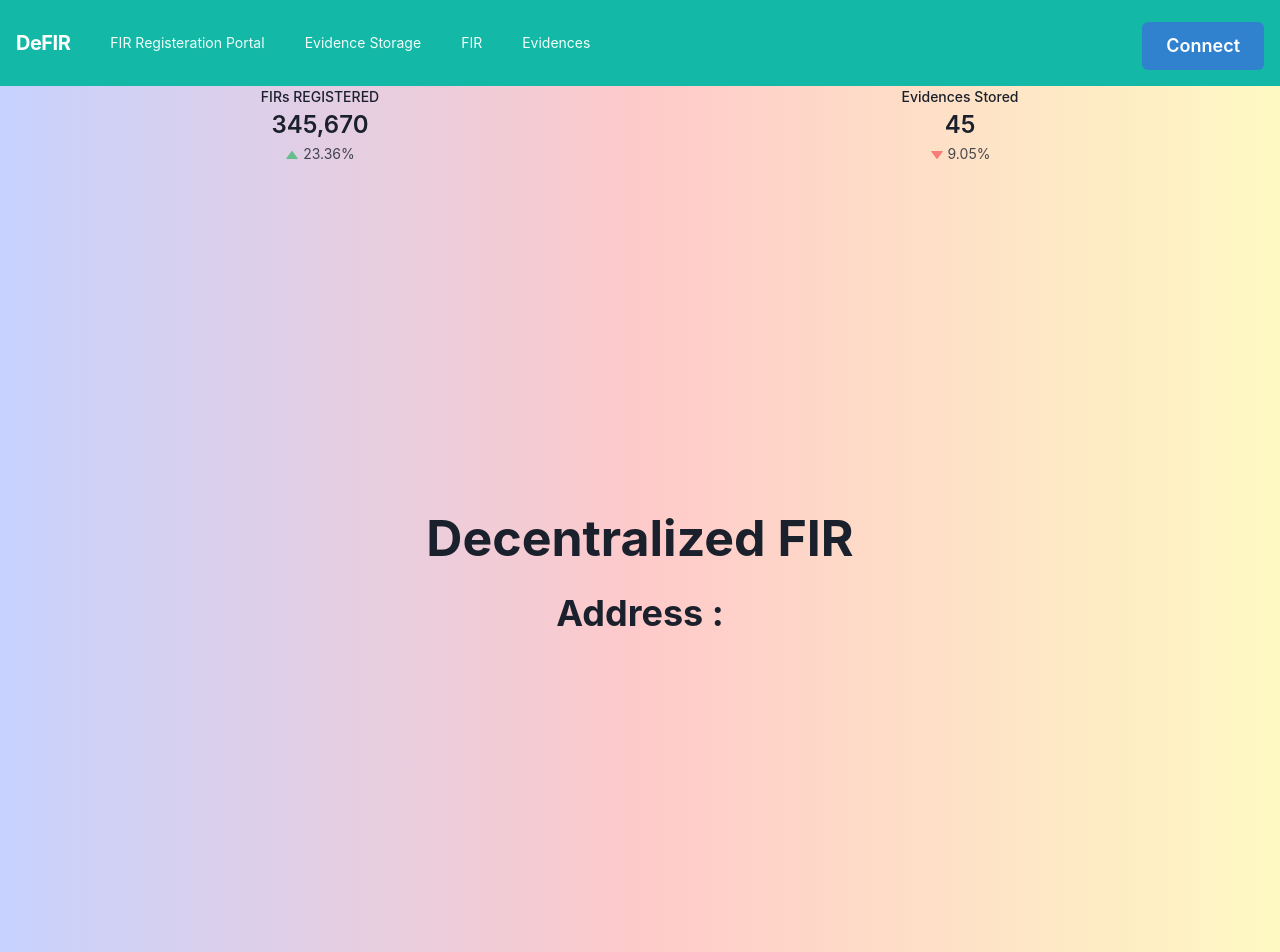
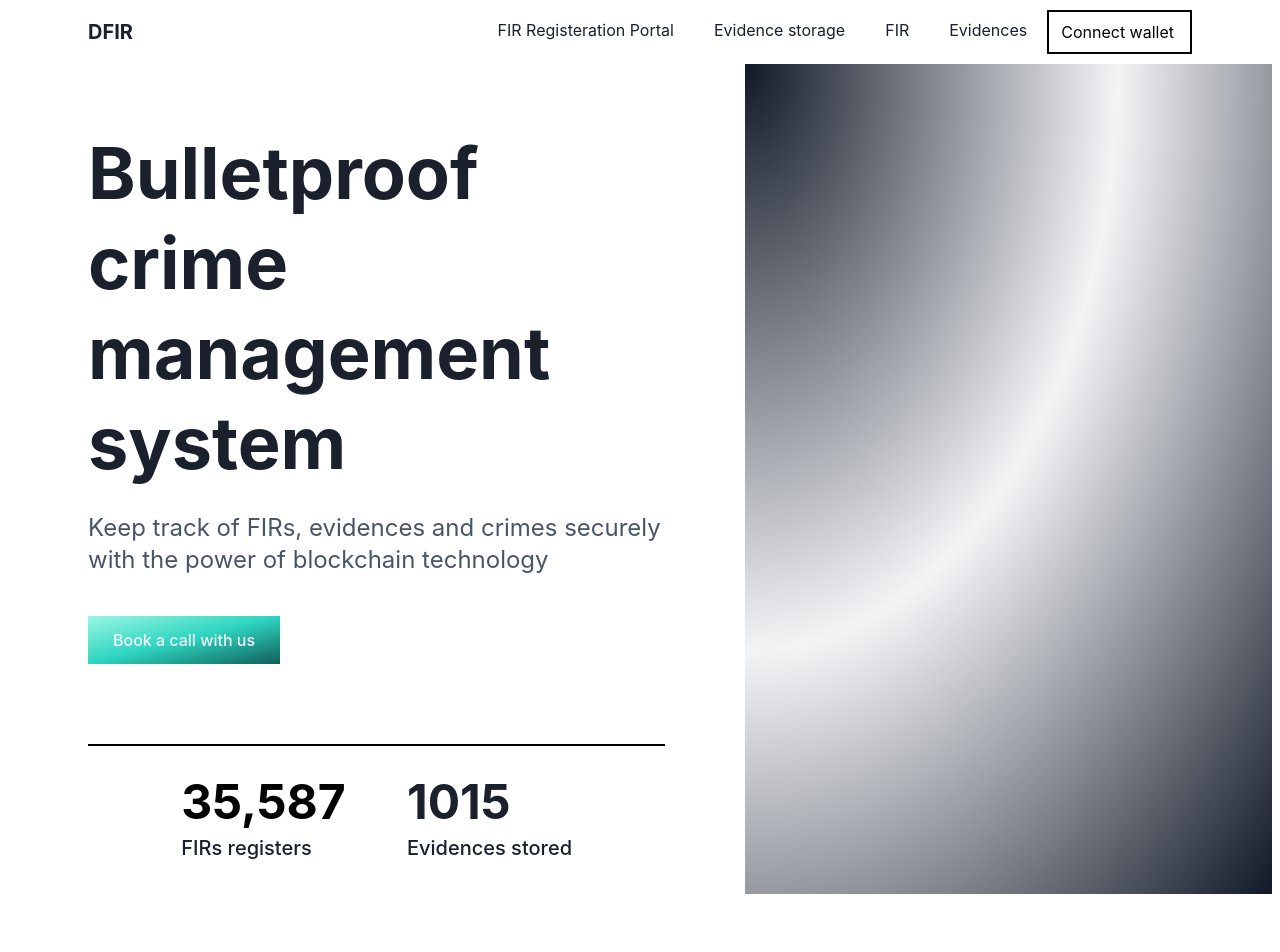
Before and after one commit to abelzach/Decentralised-FIR-system, a Next.js app in the folder packages/next-app/: page / in a window 1280 px wide. Shown: the top 952 px of the page. After the commit the page ends 894 px from the top, so only its background shows below. Built offline with nearby package versions, Linux system fonts and the light colour scheme; what @rainbow-me/rainbowkit, wagmi would draw is missing.

Commit message:
Added landing page styling

```diff
--- a/packages/next-app/pages/index.tsx
+++ b/packages/next-app/pages/index.tsx
@@ -74,23 +74,23 @@ const Home: NextPage = () => {
   // }
 
   return (
-    <>
-    <nav className="flex items-center justify-between flex-wrap bg-teal-500 p-4">
-      <div className="flex items-center flex-shrink-0 text-white mr-10">
-        <span className="font-bold text-xl tracking-tight">DeFIR</span>
+    <div className='px-2 font-inter'>
+    {/* <nav classNameName="flex items-center justify-between flex-wrap bg-teal-500 p-4">
+      <div classNameName="flex items-center flex-shrink-0 text-white mr-10">
+        <span classNameName="font-bold text-xl tracking-tight">DeFIR</span>
       </div>
-      <div className="w-full block flex-grow lg:flex lg:items-center lg:w-auto">
-        <div className="text-sm lg:flex-grow">
-          <a href="/fir" className="block mt-4 lg:inline-block lg:mt-0 text-teal-50 hover:text-white mr-10">
+      <div classNameName="w-full block flex-grow lg:flex lg:items-center lg:w-auto">
+        <div classNameName="text-sm lg:flex-grow">
+          <a href="/fir" classNameName="block mt-4 lg:inline-block lg:mt-0 text-teal-50 hover:text-white mr-10">
             FIR Registeration Portal
           </a>
-          <a href="/evidence" className="block mt-4 lg:inline-block lg:mt-0 text-teal-50 hover:text-white mr-10">
+          <a href="/evidence" classNameName="block mt-4 lg:inline-block lg:mt-0 text-teal-50 hover:text-white mr-10">
             Evidence Storage
           </a>
-          <a href="/firCards" className="block mt-4 lg:inline-block lg:mt-0 text-teal-50 hover:text-white  mr-10">
+          <a href="/firCards" classNameName="block mt-4 lg:inline-block lg:mt-0 text-teal-50 hover:text-white  mr-10">
             FIR
           </a>
-          <a href="/evidenceCards" className="block mt-4 lg:inline-block lg:mt-0 text-teal-50 hover:text-white  mr-10">
+          <a href="/evidenceCards" classNameName="block mt-4 lg:inline-block lg:mt-0 text-teal-50 hover:text-white  mr-10">
             Evidences
           </a>
         </div>
@@ -100,7 +100,7 @@ const Home: NextPage = () => {
       </div>
     </nav>
 
-    <div className="h-27 bg-gradient-to-r from-indigo-200 via-red-200 to-yellow-100">
+    <div classNameName="h-27 bg-gradient-to-r from-indigo-200 via-red-200 to-yellow-100">
 
     <center>
     <StatGroup>
@@ -125,28 +125,100 @@ const Home: NextPage = () => {
     </center>
 
 
-      <main className={styles.main}>
+      <main classNameName={styles.main}>
 
       <Heading size='lg' fontSize='50px'>
         Decentralized FIR
       </Heading>
-        <br/>
+        <br/> */}
 
         {/* <Link href="/fir">FIR REGISTERATION PORTAL</Link> */}
         {/* <Link href="/evidence">Evidence Storage</Link> */}
         {/* <Link href="/evidenceCards">Evidence Cards</Link> */}
 
-        <Heading noOfLines={1}>
+        {/* <Heading noOfLines={1}>
           Address : {walletAddress}
         </Heading>
       </main>
 
-      <footer className={styles.footer}>
+      <footer classNameName={styles.footer}>
         <p>Decentralized FIR system - Main project</p>
       </footer>
+    </div> */}
+
+<nav className="sm:px-4 py-2.5 opacity-100">
+  <div className="container flex px-16 flex-wrap items-center justify-between mx-auto">
+    <a href="/" className="flex items-center">
+        <span className="self-center text-xl font-bold whitespace-nowrap dark:text-black">DFIR</span>
+    </a>
+    <div className="hidden w-full md:block md:w-auto" id="navbar-default">
+      <ul className="flex flex-row">
+      <li className='mt-2'>
+      <a href="/fir" className="mx-5 my-5">
+            FIR Registeration Portal
+      </a>
+      </li>
+      <li className='mt-2'>
+          <a href="/evidence" className="mx-5 my-5">
+                Evidence storage
+          </a>
+          </li>
+          <li className='mt-2'>
+          <a href="/firCards" className="mx-5 my-5">
+                FIR
+          </a>
+          </li>
+          <li className='mt-2'>
+          <a href="/evidenceCards" className="mx-5 my-5">
+                Evidences
+          </a>
+          </li>
+        <li>
+          <button onClick={requestAccount} className="block py-2 pl-3 pr-4 text-black border-2 border-black">Connect wallet</button>
+        </li>
+      </ul>
     </div>
-
-    </>
+  </div>
+</nav>
+<div className='flex flex-wrap h-screen flex-row justify-between'>
+  <div className=' w-7/12'>
+    <div className='flex flex-col px-20 gap-6'>
+    <h1 className='text-7xl font-bold mt-16 leading-tight'>
+    Bulletproof crime management system
+    </h1>
+    <p className='text-2xl text-slate-600'>
+    Keep track of FIRs, evidences and crimes securely with the power of blockchain technology
+    </p>
+    <button className='bg-gradient-to-br from-teal-200 via-teal-400 to-teal-800 w-48 h-12 mt-4 text-slate-100 font-medium'>
+      Book a call with us
+    </button>
+    <div className='border-t-2 border-black mt-14 p-8 flex flex-row justify-evenly'>
+    <div className='flex flex-col content-center'>
+      <p className='text-5xl font-bold text-black'>
+        35,587
+      </p>
+      <p className='mt-2 text-xl font-medium'>
+        FIRs registers
+      </p>
+      </div>
+      <div className='flex flex-col content-center'>
+      <p className='text-5xl font-bold'>
+        1015
+      </p>
+      <p className='mt-2 text-xl font-medium'>
+        Evidences stored
+      </p>
+      </div>
+    </div>
+    </div>
+  </div>
+  <div className='w-5/12 bg-[radial-gradient(ellipse_at_top_left,_var(--tw-gradient-stops))] from-gray-900 via-gray-100 to-gray-900'>
+    {/* <h1>
+    Bulletproof crime management system
+    </h1> */}
+  </div>
+</div>
+</div>
 )}
 
 export default Home;
--- a/packages/next-app/styles/globals.css
+++ b/packages/next-app/styles/globals.css
@@ -1,13 +1,12 @@
 @tailwind base;
 @tailwind components;
 @tailwind utilities;
+@import url('https://fonts.googleapis.com/css2?family=Inter:wght@100;200;300;500;600;700;800;900&display=swap');
 
 html,
 body {
   padding: 0;
   margin: 0;
-  font-family: -apple-system, BlinkMacSystemFont, Segoe UI, Roboto, Oxygen,
-    Ubuntu, Cantarell, Fira Sans, Droid Sans, Helvetica Neue, sans-serif;
 }
 
 
--- a/packages/next-app/tailwind.config.js
+++ b/packages/next-app/tailwind.config.js
@@ -5,7 +5,11 @@ module.exports = {
     "./components/**/*.{js,ts,jsx,tsx}",
   ],
   theme: {
-    extend: {},
+    extend: {
+      fontFamily: {
+        'inter': ['Inter', 'sans-serif']
+      },
+    },
   },
   plugins: [],
 }
```
